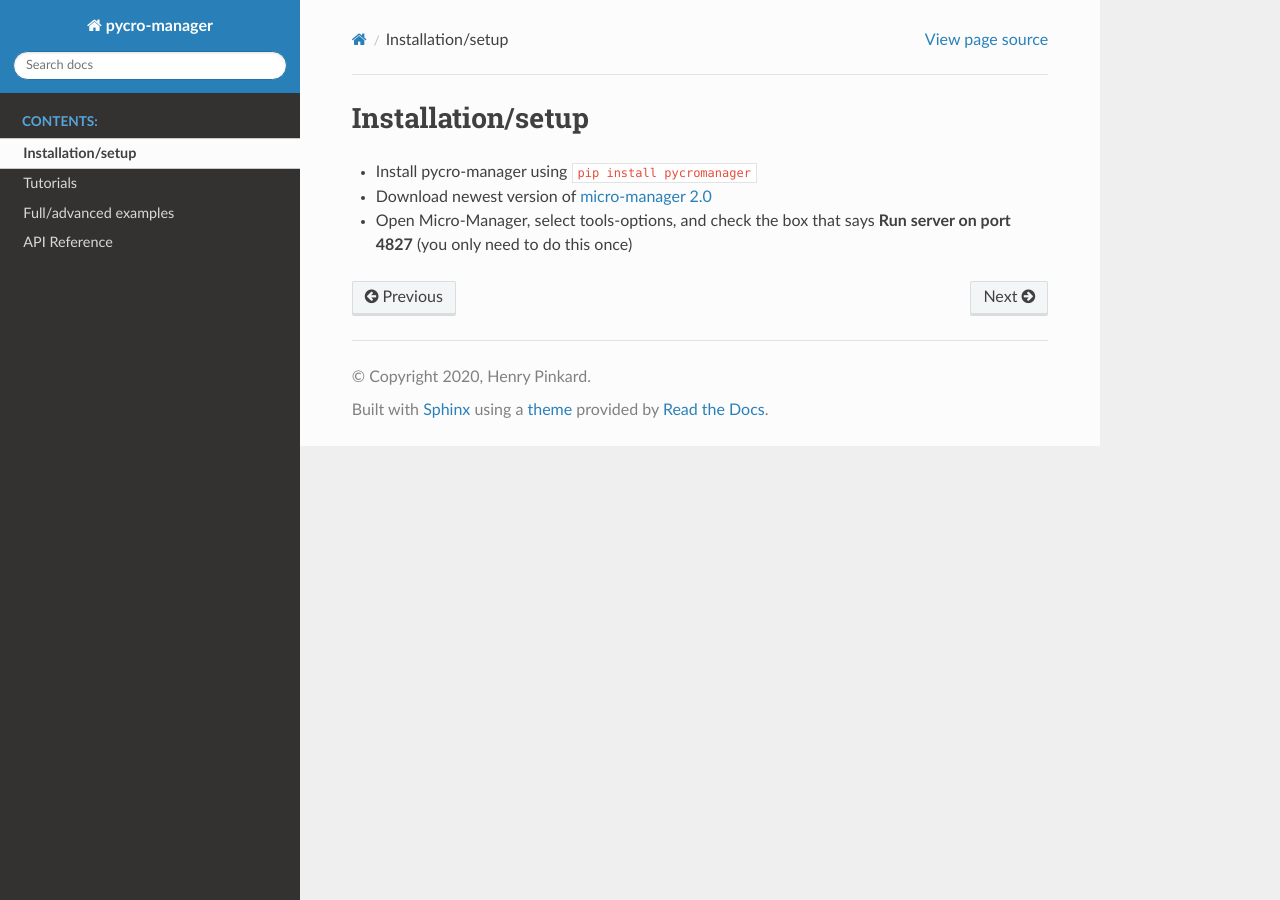
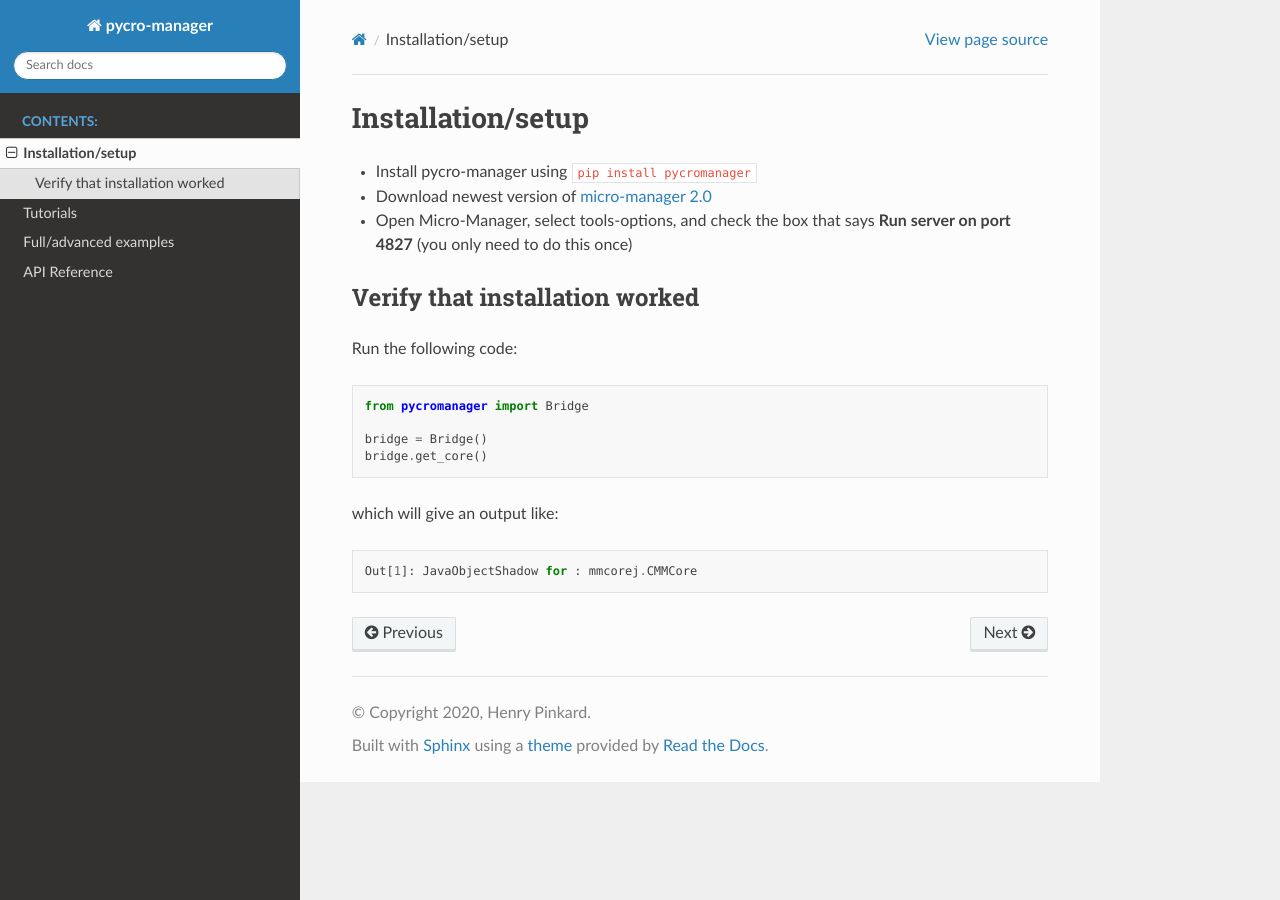
Before and after one commit to micro-manager/pycro-manager, a Sphinx documentation site: the page built from docs/source/setup.rst, in a window 1280 px wide. Built offline with Sphinx 7.4.7 and the Read the Docs theme 2.0.0, drawn with Linux system fonts in a browser that asks for light colours.

Commit message:
documentation updates

```diff
--- a/docs/source/setup.rst
+++ b/docs/source/setup.rst
@@ -8,3 +8,21 @@
 - Download newest version of `micro-manager 2.0 <https://micro-manager.org/wiki/Micro-Manager_Nightly_Builds>`_
 
 - Open Micro-Manager, select tools-options, and check the box that says **Run server on port 4827** (you only need to do this once)
+
+Verify that installation worked
+################################
+
+Run the following code:
+
+.. code-block:: python
+
+	from pycromanager import Bridge
+
+	bridge = Bridge()
+	bridge.get_core()
+
+which will give an output like:
+
+.. code-block:: python
+
+	Out[1]: JavaObjectShadow for : mmcorej.CMMCore
--- a/setup.py
+++ b/setup.py
@@ -5,7 +5,7 @@
 
 setuptools.setup(
     name="pycromanager",
-    version="0.0.1",
+    version="0.0.2",
     author="Henry Pinkard",
     author_email="henry.pinkard@gmail.com",
     description="Open source microscope control using python",
```
Also changed, not shown: 1 other file.
